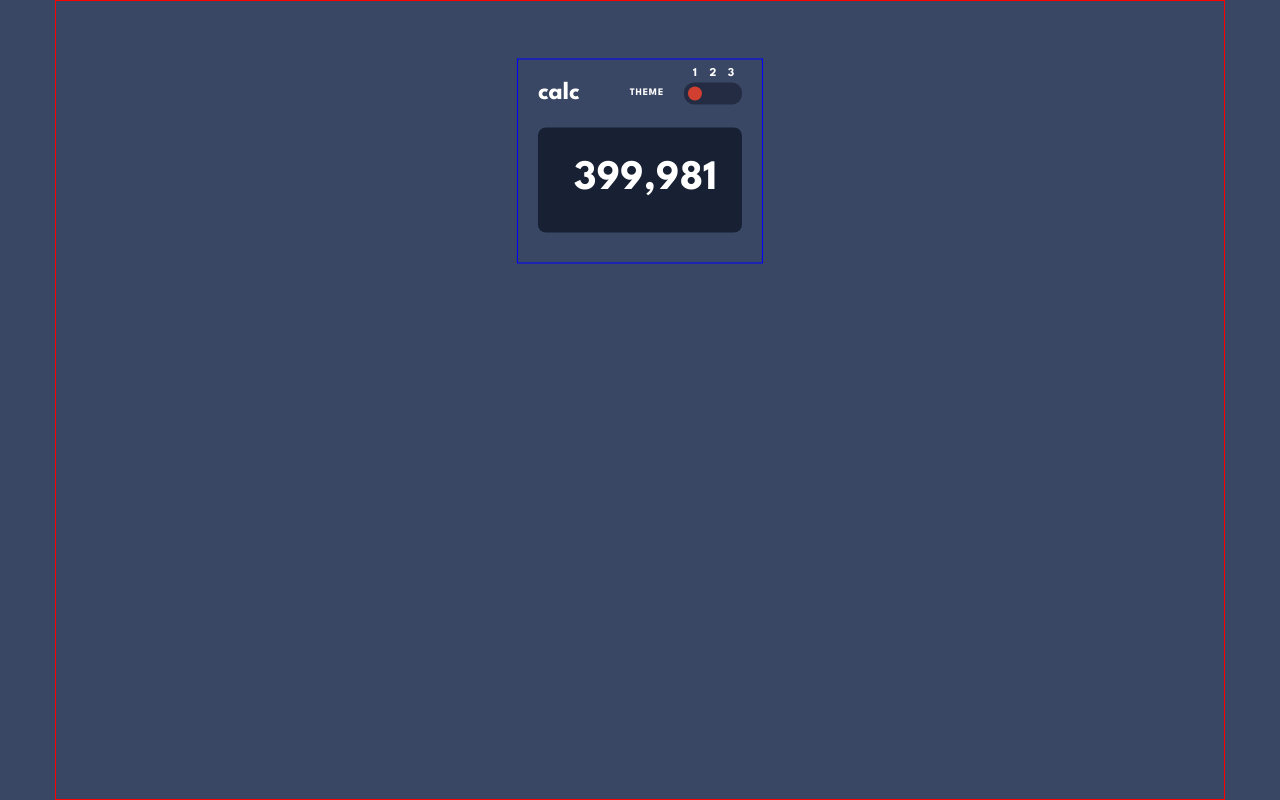
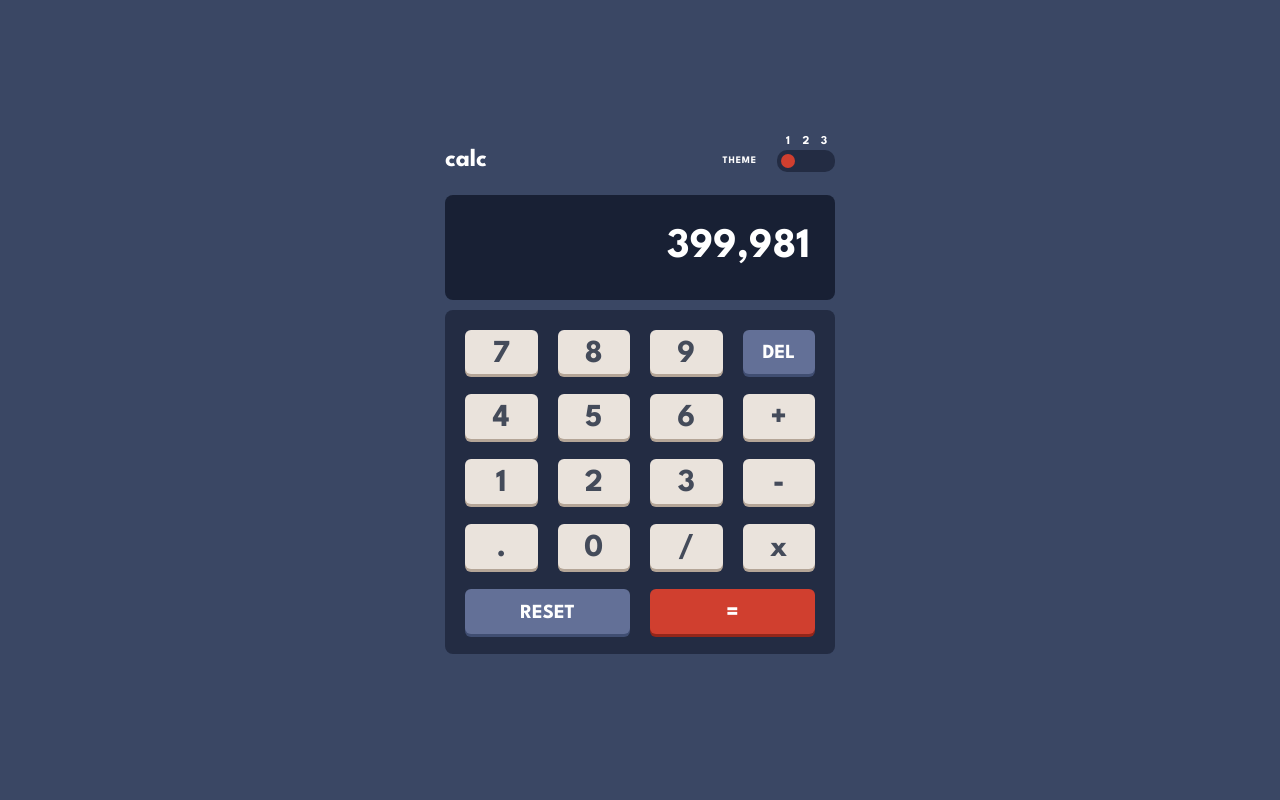
Before and after one commit to A-Awad1/calculator-app, a Vue app: page / in a window 1280 px wide. Built offline with nearby package versions, Linux system fonts and the light colour scheme.

Commit message:
update multiple files

```diff
--- a/src/App.vue
+++ b/src/App.vue
@@ -4,6 +4,15 @@
 
 <style lang="scss">
 @import url("https://fonts.googleapis.com/css2?family=League+Spartan:wght@400;700&display=swap");
+html,
+body,
+#app {
+  height: 100%;
+  width: 100%;
+}
+html {
+  min-width: fit-content;
+}
 body {
   font: {
     family: "League Spartan", sans-serif;
@@ -14,5 +23,6 @@ body {
   background-color: colors.$page-background;
 }
 #app {
+  @extend %center-flex;
 }
 </style>
--- a/src/components/CalcHeader.vue
+++ b/src/components/CalcHeader.vue
@@ -5,10 +5,10 @@
       <span>theme</span>
       <div class="themes-buttons">
         <button
-          v-for="(themeButton, index) in 3"
-          :key="index"
-          @click="theme = index + 1"
-          :class="{ selected: theme === index + 1 }"
+          v-for="themeButton in 3"
+          :key="themeButton"
+          @click="theme = +themeButton"
+          :class="{ selected: theme === +themeButton }"
         ></button>
       </div>
     </div>
@@ -57,11 +57,9 @@ header {
           width: 14px;
           aspect-ratio: 1/1;
           border-radius: 50%;
-          border: none;
           background-color: colors.$key-third-background;
           position: relative;
           counter-increment: button-num;
-          cursor: pointer;
           &:not(.selected) {
             visibility: hidden;
           }
--- /dev/null
+++ b/src/components/CalcKeypad.vue
@@ -0,0 +1,79 @@
+<template>
+  <section class="keypad">
+    <div class="counting-numbers">
+      <button
+        v-for="numButton in 9"
+        :key="numButton"
+        v-text="10 - numButton"
+      ></button>
+    </div>
+    <button class="second-button">del</button>
+    <button>+</button>
+    <button>-</button>
+    <button>.</button>
+    <button>0</button>
+    <button>/</button>
+    <button>x</button>
+    <button class="second-button reset">reset</button>
+    <button class="equal">=</button>
+  </section>
+</template>
+
+<script>
+export default {};
+</script>
+
+<style lang="scss">
+section.keypad {
+  background-color: colors.$keypad-background;
+  padding: $main-padding;
+  border-radius: $second-border-radius;
+  display: grid;
+  grid-template-columns: repeat(4, 1fr);
+  grid-template-rows: repeat(5, 1fr);
+  gap: 20px;
+  button {
+    display: flex;
+    justify-content: center;
+    align-items: center;
+    font-weight: 700;
+    border-radius: $main-border-radius;
+    color: colors.$second-text;
+    background-color: colors.$key-main-background;
+    box-shadow: 0 3px 0 0 colors.$key-main-shadow;
+    padding: 7px 20px 1px;
+    min-width: 56px;
+    @include underLargeMobile {
+      padding: 15px 12px 7px;
+    }
+    &.reset,
+    &.equal {
+      grid-column: span 2;
+    }
+    &.second-button {
+      color: colors.$main-text;
+      background-color: colors.$key-second-background;
+      box-shadow: 0 3px 0 0 colors.$key-second-shadow;
+      text-transform: uppercase;
+      font-size: 20px;
+      padding-bottom: 3px;
+      @include underLargeMobile {
+        padding-bottom: 9px;
+      }
+    }
+    &.equal {
+      color: colors.$main-text;
+      background-color: colors.$key-third-background;
+      box-shadow: 0 3px 0 0 colors.$key-third-shadow;
+      font-size: 24px;
+    }
+  }
+  .counting-numbers {
+    grid-area: 1/1/4/4;
+    display: grid;
+    grid-template-columns: repeat(3, 1fr);
+    gap: 20px;
+    direction: rtl;
+  }
+}
+</style>
--- a/src/main.js
+++ b/src/main.js
@@ -1,8 +1,8 @@
+import "normalize.css";
+import "@/scss/main.scss";
 import { createApp } from "vue";
 import App from "./App.vue";
 import router from "./router";
 import store from "./store";
-import "normalize.css";
-import "@/scss/main.scss";
 
 createApp(App).use(store).use(router).mount("#app");
--- a/src/scss/DividedFiles/layout/_global-rules.scss
+++ b/src/scss/DividedFiles/layout/_global-rules.scss
@@ -25,3 +25,7 @@ button,
 optgroup {
   color: inherit;
 }
+button {
+  border: none;
+  cursor: pointer;
+}
--- a/src/scss/DividedFiles/layout/_grid.scss
+++ /dev/null
@@ -1,22 +0,0 @@
-.container {
-  padding: {
-    left: 15px;
-    right: 15px;
-  }
-  margin: {
-    left: auto;
-    right: auto;
-  }
-  @include underTablet {
-      width: 100%;
-  }
-  @include aboveTablet {
-      width: 750px;
-  }
-  @include aboveMedium {
-      width: 970px;
-  }
-  @include aboveLarge {
-      width: 1170px;
-  }
-}
--- a/src/scss/main.scss
+++ b/src/scss/main.scss
@@ -1,6 +1,5 @@
 // layout
 @import "DividedFiles/layout/global-rules";
-@import "DividedFiles/layout/grid";
 @import "DividedFiles/layout/scroll-bar";
 // components
 @import "DividedFiles/components/global/buttons";
--- a/src/views/HomeView.vue
+++ b/src/views/HomeView.vue
@@ -1,43 +1,28 @@
 <template>
-  <div class="container">
-    <main>
-      <calc-header></calc-header>
-      <calc-screen>399,981</calc-screen>
-      <section class="keypad"></section>
-    </main>
-  </div>
+  <main>
+    <calc-header></calc-header>
+    <calc-screen>399,981</calc-screen>
+    <calc-keypad></calc-keypad>
+  </main>
 </template>
 
 <script>
 import CalcHeader from "@/components/CalcHeader.vue";
 import CalcScreen from "@/components/CalcScreen.vue";
+import CalcKeypad from "@/components/CalcKeypad.vue";
 export default {
   name: "HomeView",
   components: {
     CalcHeader,
     CalcScreen,
+    CalcKeypad,
   },
 };
 </script>
 
 <style lang="scss">
-.container {
-  border: 1px solid red;
-  min-height: 100vh;
-  position: relative;
-  main {
-    border: 1px solid blue;
-    padding: $main-padding;
-    position: absolute;
-    left: 50%;
-    top: 50%;
-    transform: translate(-50%, -50%);
-    top: 20%; // temp.
-    width: fit-content;
-
-    section.keypad {
-      background-color: colors.$keypad-background;
-    }
-  }
+main {
+  min-width: 300px;
+  padding: 10px;
 }
 </style>
```
